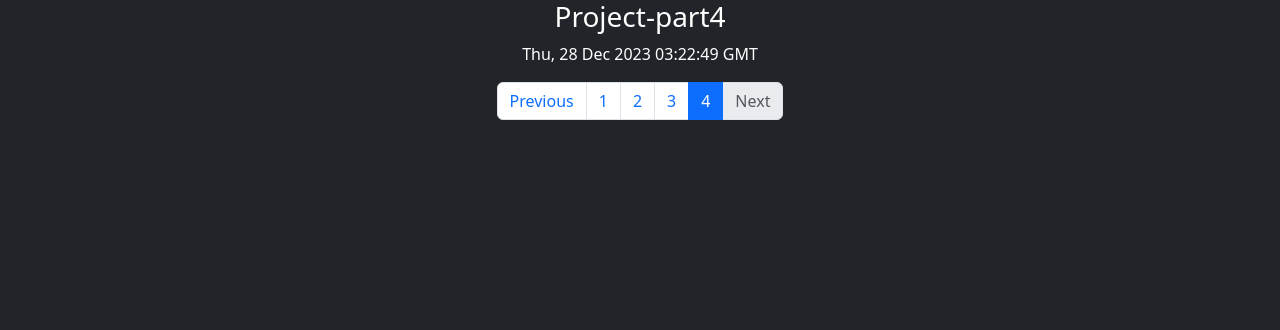
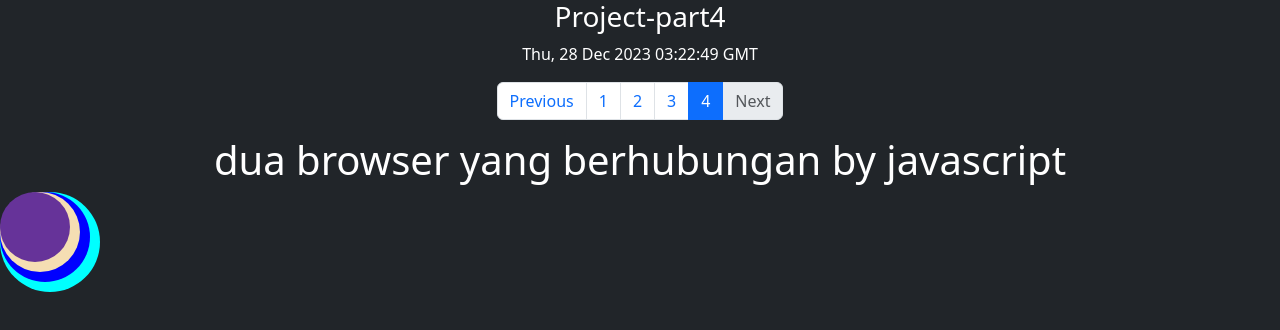
Before and after one commit to dodokjr/gabut-1, a plain HTML site: page project-part4/index.html in a window 1280 px wide. Drawn offline with nearby package versions, Linux system fonts and the light colour scheme.

Commit message:
update-4

```diff
--- a/project-part4/index.html
+++ b/project-part4/index.html
@@ -7,6 +7,38 @@
     <link rel="shortcut icon" href="https://i.pinimg.com/564x/7b/80/e3/7b80e31e8574a8800e09c0b9e3f0028b.jpg" type="image/x-icon" />
     <link href="https://cdn.jsdelivr.net/npm/bootstrap@5.3.0-alpha1/dist/css/bootstrap.min.css" rel="stylesheet" integrity="sha384-GLhlTQ8iRABdZLl6O3oVMWSktQOp6b7In1Zl3/Jr59b6EGGoI1aFkw7cmDA6j6gD" crossorigin="anonymous" />
     <title>Poject Gabut part IV</title>
+    <style>
+      #circle {
+        position: fixed;
+        width: 100px;
+        height: 100px;
+        background-color: aqua;
+        border-radius: 50%;
+      }
+
+      .circle-1 {
+        position: fixed;
+        width: 90px;
+        height: 90px;
+        background-color: blue;
+        border-radius: 50%;
+      }
+
+      .circle-2 {
+        position: fixed;
+        width: 80px;
+        height: 80px;
+        background-color: wheat;
+        border-radius: 50%;
+      }
+      .circle-3 {
+        position: fixed;
+        width: 70px;
+        height: 70px;
+        background-color: rebeccapurple;
+        border-radius: 50%;
+      }
+    </style>
   </head>
   <body class="bg-dark">
     <div id="project-3-title" class="container">
@@ -15,7 +47,6 @@
         <p id="currentTime"></p>
       </div>
     </div>
-
     <!-- Bawaan project -->
     <section>
       <nav aria-label="Page navigation example">
@@ -39,7 +70,15 @@
         </ul>
       </nav>
     </section>
+
+    <div id="judul" style="color: #fff" class="text-center"></div>
+    <div id="circle">
+      <span class="circle-1"></span>
+      <span class="circle-2"></span>
+      <span class="circle-3"></span>
+    </div>
     <script>
+      // time date
       function showTime() {
         document.getElementById('currentTime').innerHTML = new Date().toUTCString();
       }
@@ -47,6 +86,31 @@
       setInterval(function () {
         showTime();
       }, 1000);
+
+      // two browser
+      const circleChanel = new BroadcastChannel('circle_chanel');
+      const circle = document.getElementById('circle');
+
+      function circleMovement(event) {
+        const x = event.clientX,
+          y = event.clientY;
+        circle.style.left = x + 'px';
+        circle.style.right = '';
+        circle.styletop = y + 'px';
+
+        circleChanel.postMessage({ x, y });
+      }
+
+      circleChanel.onmessage = (event) => {
+        const { x, y } = event.data;
+        circle.style.right = x + 'px';
+        circle.style.left = '';
+        circle.style.top = y + 'px';
+      };
+      addEventListener('mousemove', circleMovement);
+
+      // judul
+      const judul = (document.getElementById('judul').innerHTML = '<h1>dua browser yang berhubungan by javascript</h1> ');
     </script>
     <script src="https://cdn.jsdelivr.net/npm/bootstrap@5.3.0-alpha1/dist/js/bootstrap.bundle.min.js" integrity="sha384-w76AqPfDkMBDXo30jS1Sgez6pr3x5MlQ1ZAGC+nuZB+EYdgRZgiwxhTBTkF7CXvN" crossorigin="anonymous"></script>
   </body>
```
Also changed, not shown: project-part2/index.html (+1 -1 lines).
